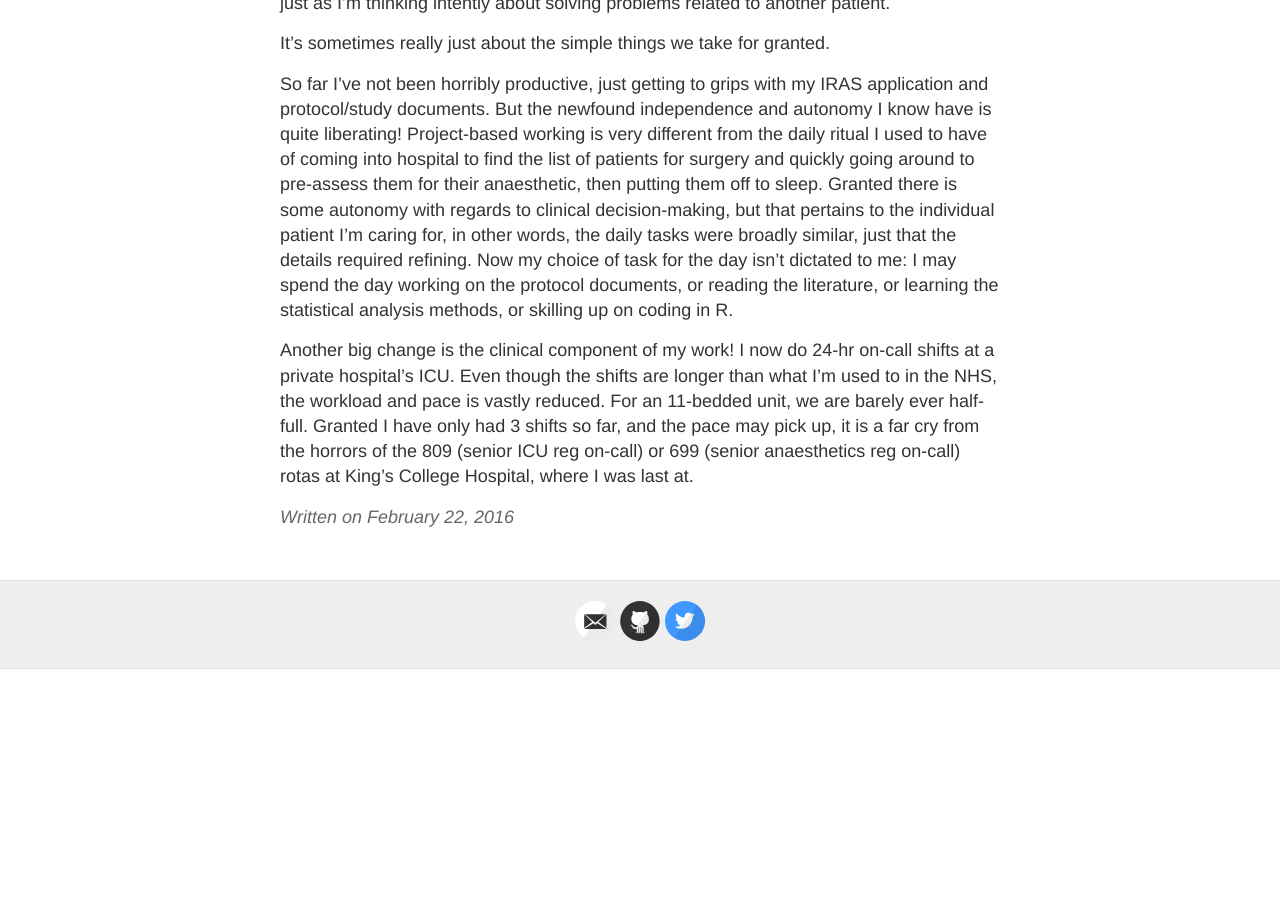
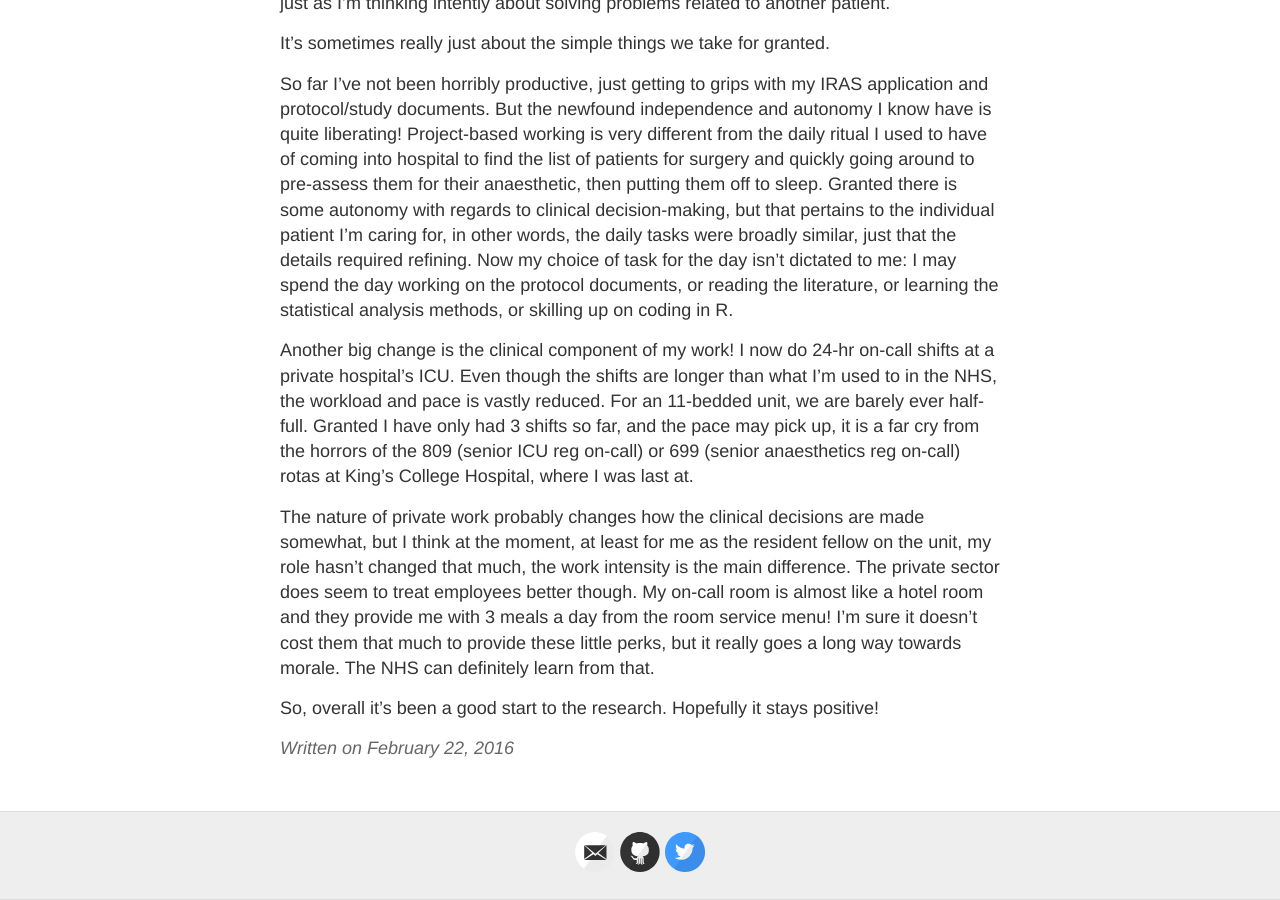
Before and after one commit to dannyjnwong/dannyjnwong.github.io, a Jekyll site: the page built from _posts/2016-02-22-first-month-of-a-new-life.md, in a window 1280 px wide and 900 px high, scrolled down 656 px. Built offline with Jekyll 4.4.1, drawn with Linux system fonts in a browser that asks for light colours; Markdown is read by kramdown in place of the engine named in the settings; comment, search, counter and statistics services are not loaded; before the commit the page ends 1325 px from its top, so only the background shows below that.

Commit message:
Updated 2016-02-22-first-month-of-a-new-life.md

```diff
--- a/_posts/2016-02-22-first-month-of-a-new-life.md
+++ b/_posts/2016-02-22-first-month-of-a-new-life.md
@@ -18,3 +18,7 @@ It's sometimes really just about the simple things we take for granted.
 So far I've not been horribly productive, just getting to grips with my IRAS application and protocol/study documents. But the newfound independence and autonomy I know have is quite liberating! Project-based working is very different from the daily ritual I used to have of coming into hospital to find the list of patients for surgery and quickly going around to pre-assess them for their anaesthetic, then putting them off to sleep. Granted there is some autonomy with regards to clinical decision-making, but that pertains to the individual patient I'm caring for, in other words, the daily tasks were broadly similar, just that the details required refining. Now my choice of task for the day isn't dictated to me: I may spend the day working on the protocol documents, or reading the literature, or learning the statistical analysis methods, or skilling up on coding in R.
 
 Another big change is the clinical component of my work! I now do 24-hr on-call shifts at a private hospital's ICU. Even though the shifts are longer than what I'm used to in the NHS, the workload and pace is vastly reduced. For an 11-bedded unit, we are barely ever half-full. Granted I have only had 3 shifts so far, and the pace may pick up, it is a far cry from the horrors of the 809 (senior ICU reg on-call) or 699 (senior anaesthetics reg on-call) rotas at King's College Hospital, where I was last at.
+
+The nature of private work probably changes how the clinical decisions are made somewhat, but I think at the moment, at least for me as the resident fellow on the unit, my role hasn't changed that much, the work intensity is the main difference. The private sector does seem to treat employees better though. My on-call room is almost like a hotel room and they provide me with 3 meals a day from the room service menu! I'm sure it doesn't cost them that much to provide these little perks, but it really goes a long way towards morale. The NHS can definitely learn from that.
+
+So, overall it's been a good start to the research. Hopefully it stays positive!
```
